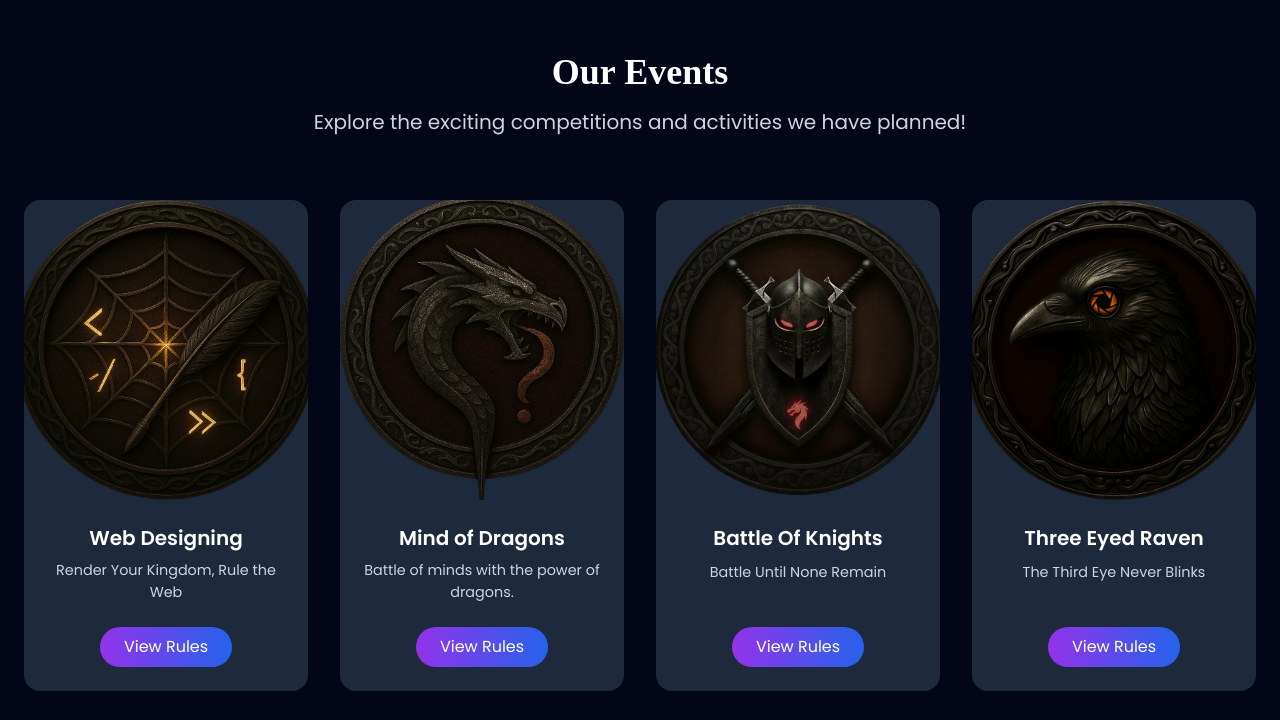
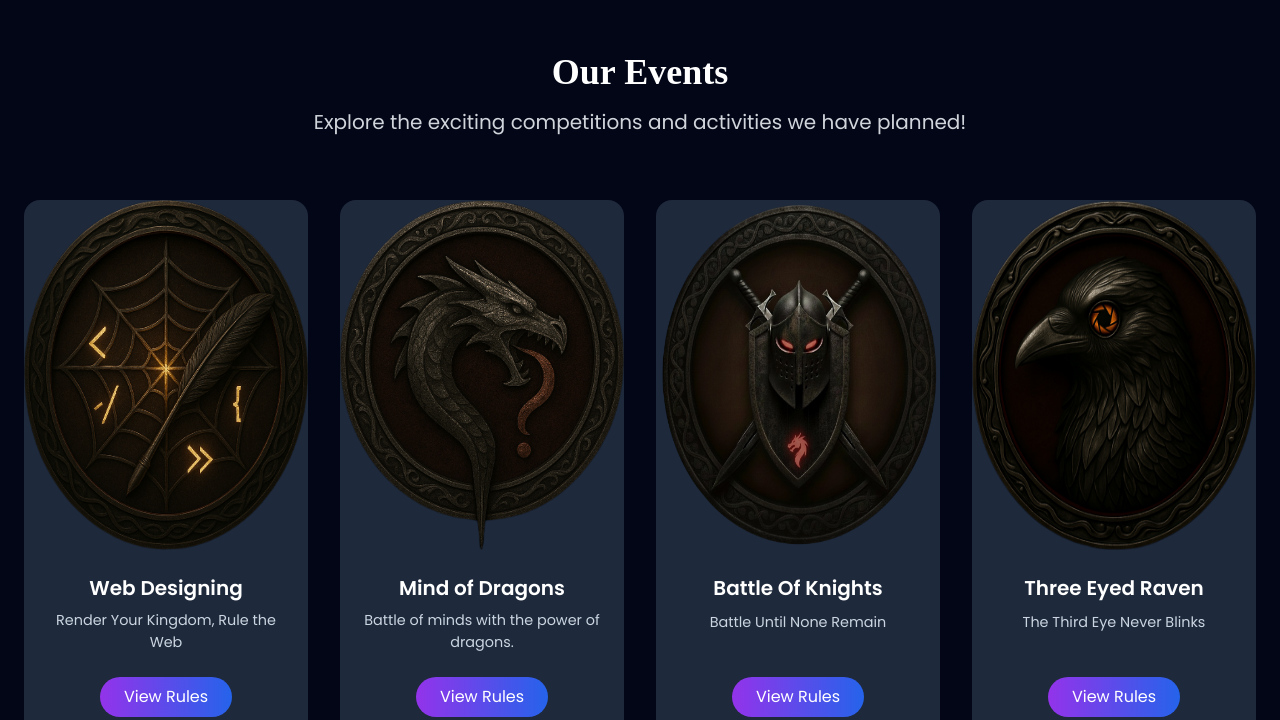
Before and after one commit to Vedansh-Harish-Ail/aavirbhav, a PHP site: page / in a window 1280 px wide. Shown: the part 1756-2476 px from the top of the page. Run offline with PHP 8.4, Linux system fonts and the light colour scheme; some libraries are stand-ins or nearby versions; some web fonts are replaced.

Commit message:
event update css

```diff
--- a/index.css
+++ b/index.css
@@ -106,9 +106,9 @@ body {
 
 /* Fix event card image height */
 .card-hover img {
-  height: 300px; /* adjust as needed */
-  object-fit: cover;
-  width: 100%;
+  height: 350px;
+  object-fit: fill;
+
 }
 
 /* Content section fills remaining space */
```
